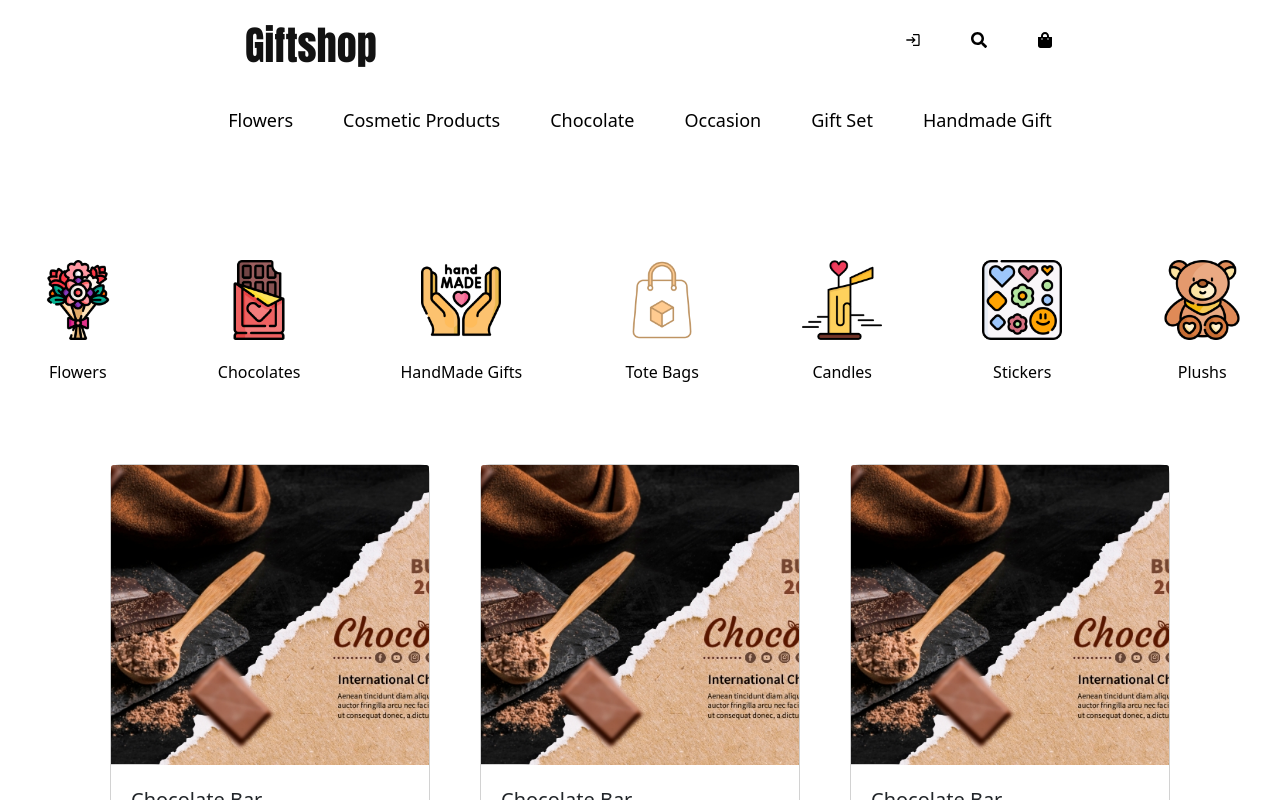
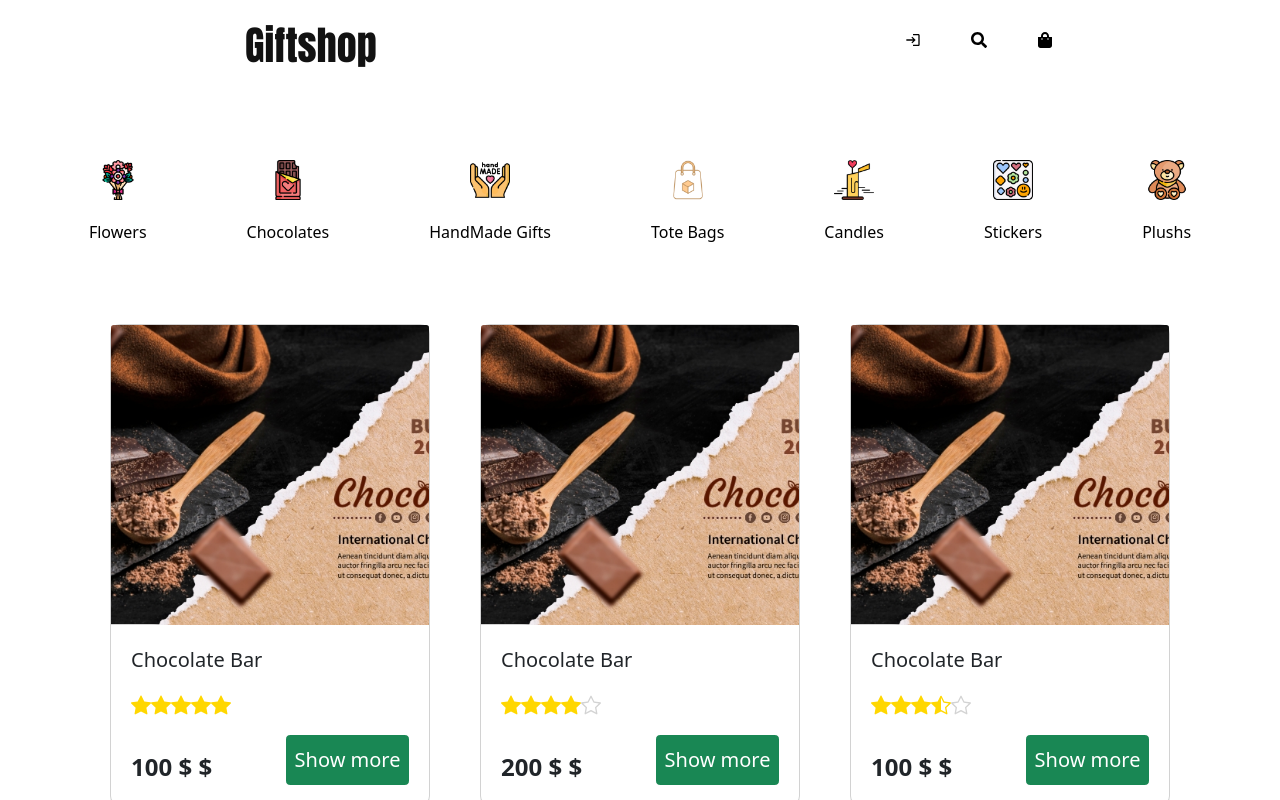
Before and after one commit to khalilzitouni2058/giftshop-app-fullstack, a React (Create React App) app in the folder frontend/: page /ChocolateGifts in a window 1280 px wide. Shown: the top 800 px of the page. Built offline with nearby package versions, Linux system fonts and the light colour scheme.

Commit message:
updated the navbar of giftList

```diff
--- a/frontend/src/App.css
+++ b/frontend/src/App.css
@@ -11,6 +11,7 @@
   flex-direction: column;
   align-items: center;
   text-align: center;
+
   cursor: pointer;
   transition: transform 0.3s ease, background-color 0.3s ease;
 }
@@ -20,8 +21,8 @@
 }
 
 .icon-img {
-  width: 80px;
-  height: 80px;
+  width: 40px;
+  height: 40px;
   transition: transform 0.3s ease, filter 0.3s ease;
 }
 
--- a/frontend/src/pages/GiftList.js
+++ b/frontend/src/pages/GiftList.js
@@ -4,17 +4,29 @@ import ListOfIcons from '../components/ListOfIcons'
 import GiftCard from '../components/GiftCard'
 import { useState } from 'react'
 import { Navbar } from 'react-bootstrap'
-
+import { FaSearch } from "react-icons/fa";
+import { MdLogin } from "react-icons/md";
+import { FaShoppingBag } from "react-icons/fa";
+import Button from 'react-bootstrap/Button';
 function GiftList({products}) {
 
 
   return (
   <>
 
-  <NavBar />
+<nav>
+        <a href='/' className='brand'>Giftshop</a>
+
+        <ul className='nav_menu'>
+            <li className='nav_item'><Button  variant="outline-light"><MdLogin /></Button></li>
+            <li className='nav_item'><Button variant="outline-light"><FaSearch /></Button></li>
+            <li className='nav_item'><Button variant="outline-light"><FaShoppingBag /></Button></li>
+        </ul>
+
+    </nav>
 
 
-    <div style={{}}>
+    <div style={{marginTop:"-20px"}}>
     <ListOfIcons />
 <div style={{ display: "flex", gap: "50px", marginTop:"100px",justifyContent:"center", flexWrap:"wrap" }}>
 {products.map((product) =>( <GiftCard product={product} subImage1={product.subImage1}
```
